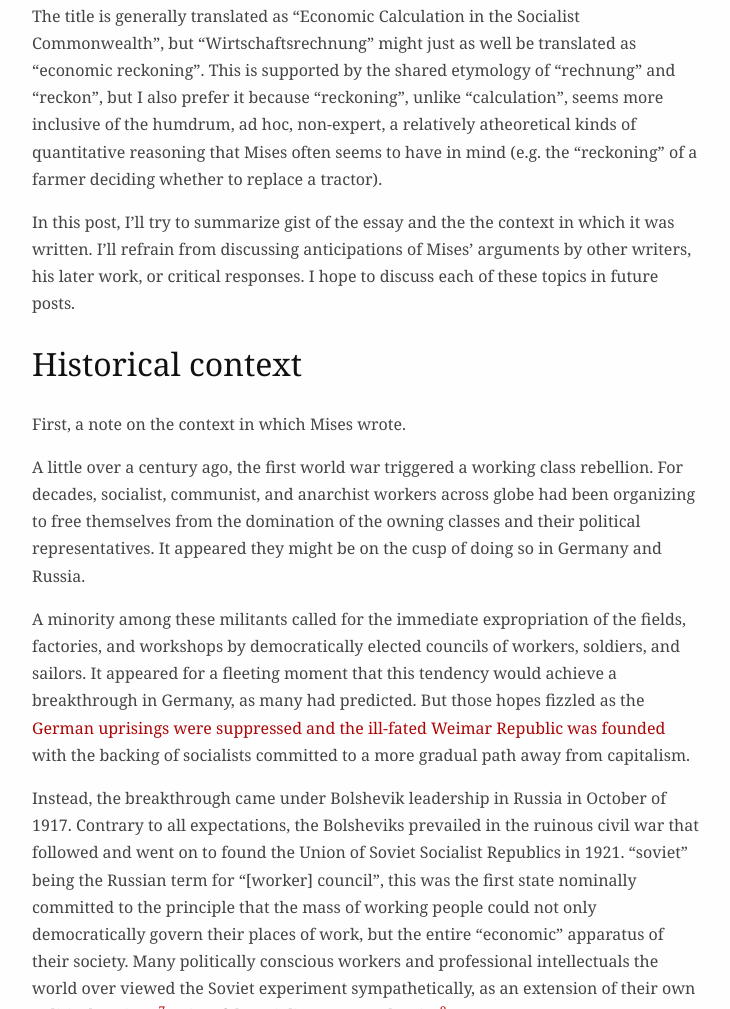
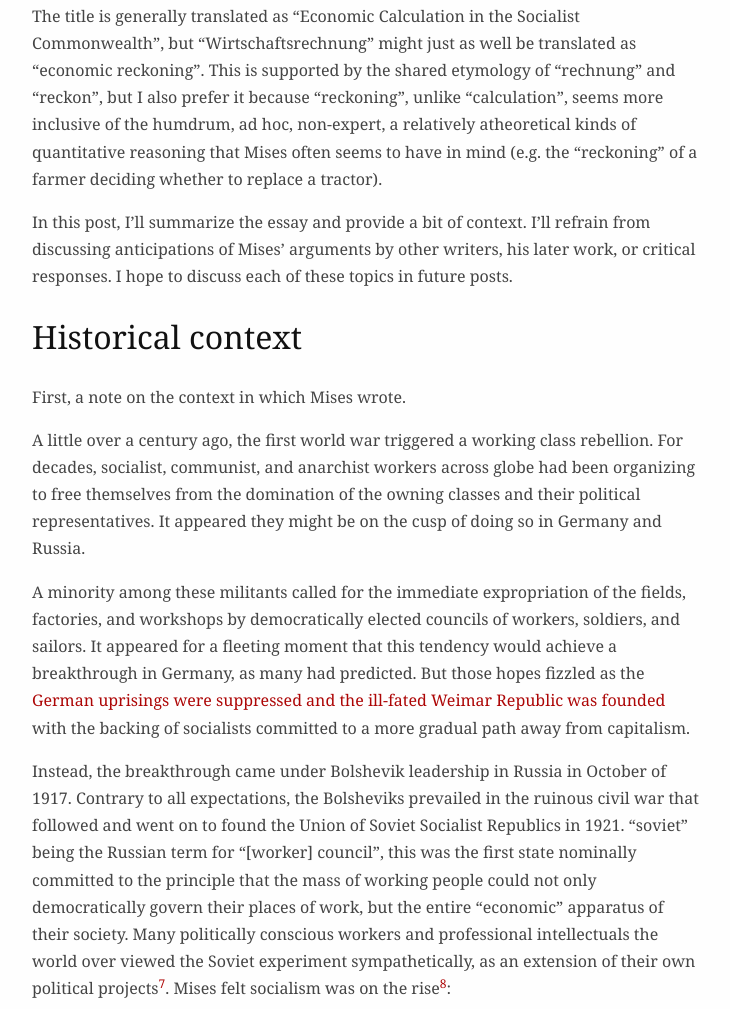
Before and after one commit to bwestergard/socialistplanning, a plain HTML site: page docs/posts/reckoning-with-mises.html in a window 1280 px wide. Shown: the part 1372-2381 px from the top of the page, without its empty margins (272-1002 px from the left). Drawn offline with Linux system fonts and the light colour scheme.

Commit message:
rephrase, rebuild
Signed-off-by: Bjorn Westergard <bjornw@gmail.com>

```diff
--- a/docs/posts/reckoning-with-mises.html
+++ b/docs/posts/reckoning-with-mises.html
@@ -31,7 +31,7 @@
 <p>Rather than immediately add my own “take” to the pile, I’d like to use this series of blog posts to do a close reading of the primary texts of the debate<a href="#fn5" class="footnote-ref" id="fnref5"><sup>5</sup></a> in the order they were published.</p>
 <p>The obvious place to start is Ludwig von Mises’ 1920 essay, <em>Die Wirtschaftsrechnung im sozialistischen Gemeinwesen</em><span class="citation" data-cites="Mises_1920"><a href="#fn6" class="footnote-ref" id="fnref6"><sup>6</sup></a></span>, which is agreed by all commentators to be the start of the debate as it we know it today.</p>
 <p>The title is generally translated as “Economic Calculation in the Socialist Commonwealth”, but “Wirtschaftsrechnung” might just as well be translated as “economic reckoning”. This is supported by the shared etymology of “rechnung” and “reckon”, but I also prefer it because “reckoning”, unlike “calculation”, seems more inclusive of the humdrum, ad hoc, non-expert, a relatively atheoretical kinds of quantitative reasoning that Mises often seems to have in mind (e.g. the “reckoning” of a farmer deciding whether to replace a tractor).</p>
-<p>In this post, I’ll try to summarize gist of the essay and the the context in which it was written. I’ll refrain from discussing anticipations of Mises’ arguments by other writers, his later work, or critical responses. I hope to discuss each of these topics in future posts.</p>
+<p>In this post, I’ll summarize the essay and provide a bit of context. I’ll refrain from discussing anticipations of Mises’ arguments by other writers, his later work, or critical responses. I hope to discuss each of these topics in future posts.</p>
 <h2 id="historical-context">Historical context</h2>
 <p>First, a note on the context in which Mises wrote.</p>
 <p>A little over a century ago, the first world war triggered a working class rebellion. For decades, socialist, communist, and anarchist workers across globe had been organizing to free themselves from the domination of the owning classes and their political representatives. It appeared they might be on the cusp of doing so in Germany and Russia.</p>
```
Also changed, not shown: docs/reckoning-with-mises.citations.txt (added), 6 other files.
